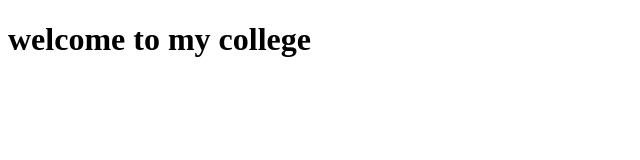
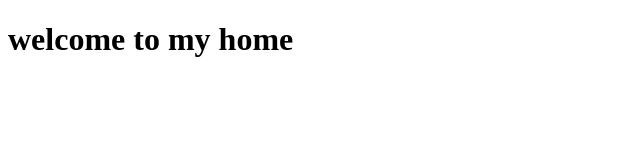
Before and after one commit to Kaverirajarajan/sample, a plain HTML site: page index.html in a window 1280 px wide. Shown: the full height of the page, 0-640 px from the left. Drawn offline with Linux system fonts and the light colour scheme.

Commit message:
fourth change

```diff
--- a/index.html
+++ b/index.html
@@ -6,7 +6,7 @@
     <title>Document</title>
 </head>
 <body>
-   <h1>welcome to my college</h1>
+   <h1>welcome to my home</h1>
 </body>
 </body>
 </html>
```
